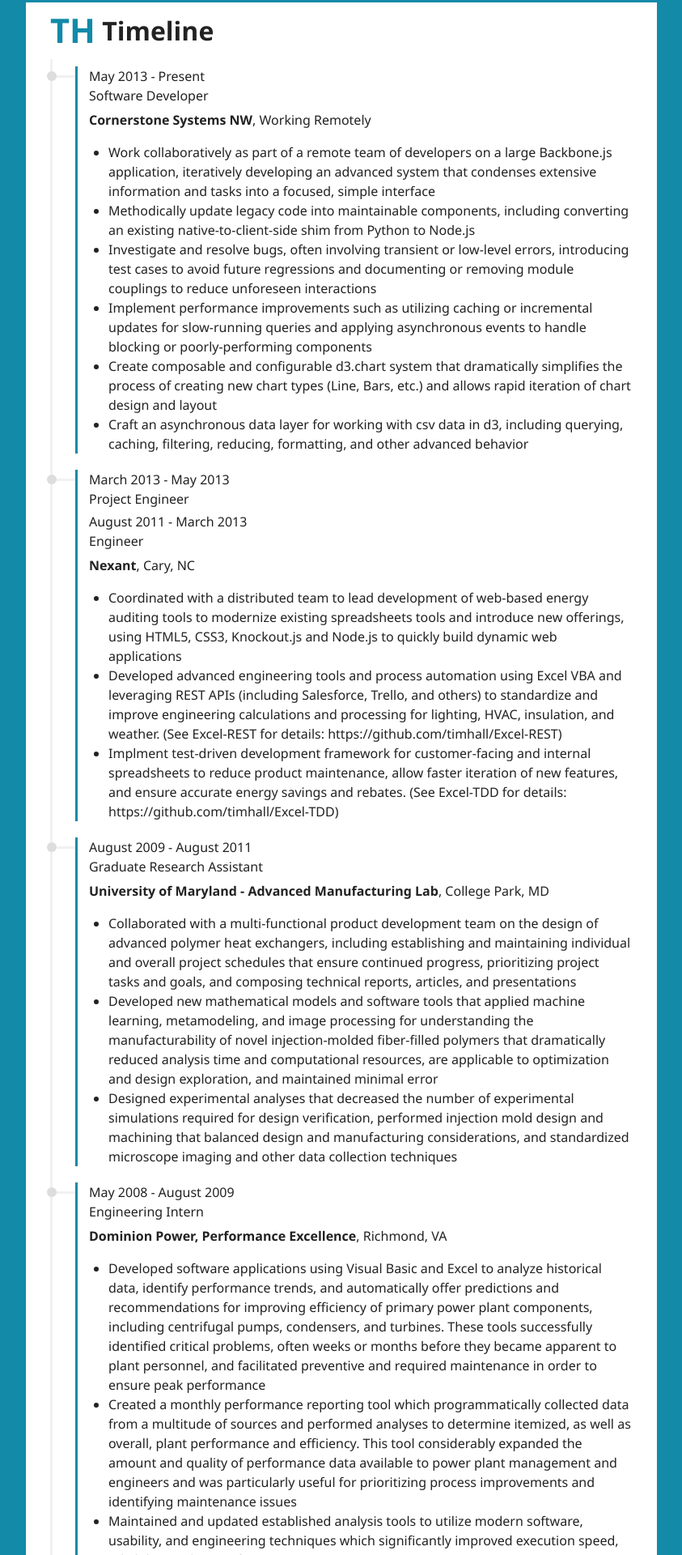
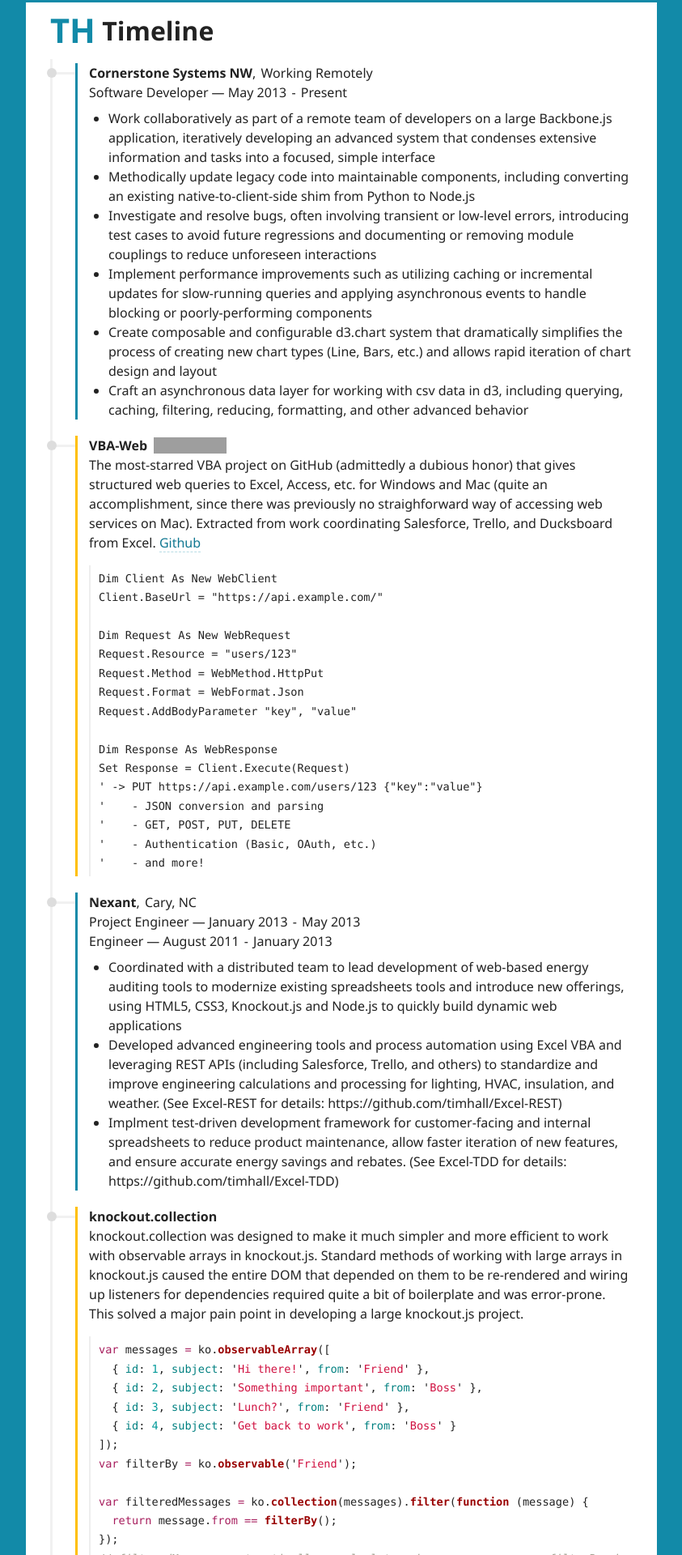
Before and after one commit to timhall/timhall.github.io, a Jekyll site: the page built from about/timeline.html, in a window 1280 px wide. Shown: the top 1920 px of the page at 81% size, without its empty margins (218-1061 px from the left). Built offline with Jekyll 4.4.1, drawn with Linux system fonts in a browser that asks for light colours; Markdown is read by kramdown in place of the engine named in the settings; some of the changed text lies outside the part shown; grey boxes are pictures that could not be loaded.

Commit message:
Start projects and two-column layout

````diff
--- a/_css/_article.scss
+++ b/_css/_article.scss
@@ -33,7 +33,7 @@
   color: #999;
 }
 
-.content {
+.article-content {
   @extend .container;
   @extend .clearfix;
 
@@ -49,9 +49,9 @@
 
 .article-footer {
   @extend .container;
-  padding-top: 2em;
+  padding-top: 1.5em;
   margin-bottom: 0.2em;
-  padding-bottom: 1em;
+  padding-bottom: 1.5em;
   text-align: center;
   color: darken(#b2b2b2, 20%);
   background-color: #fff;
@@ -65,3 +65,22 @@
     font-size: 1.6em;
   }
 }
+
+@media only screen and (min-width: 95em) {
+  .article-header.two-column, .article-content.two-column, .article-footer.two-column {
+    width: 90em;
+  }
+
+  .column {
+    width: 42em;
+
+    &.column-left {
+      float: left;
+      clear: left;
+    }
+    &.column-right {
+      float: right;
+      clear: right;
+    }
+  }
+}
--- a/_css/_base.scss
+++ b/_css/_base.scss
@@ -91,7 +91,7 @@ pre {
     padding: 10px;
   }
 }
-@media only screen and (min-width: 45em) {
+@media only screen and (min-width: 50em) {
   .container {
     width: 45em;
   }
--- a/_css/_timeline.scss
+++ b/_css/_timeline.scss
@@ -10,6 +10,7 @@ $professional-color: $primary-color;
 $project-color: darken(#fc3, 10%);
 
 .timeline {
+  @extend .clearfix;
   list-style: none;
   margin: 0;
   padding: 5px 0 5px $timeline-gap;
@@ -17,6 +18,7 @@ $project-color: darken(#fc3, 10%);
 }
 
 .timeline-item {
+  @extend .column;
   position: relative;
   border-left: solid $timeline-border-width $timeline-color;
   padding-left: 14px;
@@ -31,6 +33,7 @@ $project-color: darken(#fc3, 10%);
   }
 
   &.type-professional {
+    @extend .column-left;
     border-left-color: $professional-color;
 
     &:before {
@@ -42,6 +45,7 @@ $project-color: darken(#fc3, 10%);
     }
   }
   &.type-project {
+    @extend .column-right;
     margin-left: $project-gap;
     border-left-color: $project-color;
 
@@ -69,6 +73,7 @@ $project-color: darken(#fc3, 10%);
     &:after {
       content: ", ";
       font-weight: normal;
+      margin-right: 2px;
     }
   }
 
@@ -77,17 +82,12 @@ $project-color: darken(#fc3, 10%);
   }
 
   .titles {
-    // @extend .clearfix;
     list-style: none;
     margin: 0 0 6px 0;
     padding: 0;
 
     & > li {
-      // float: left;
       display: block;
-      // margin-left: 20px;
-      margin-top: 4px;
-      // text-align: center;
 
       &:first-child {
         margin-left: 0;
@@ -96,34 +96,28 @@ $project-color: darken(#fc3, 10%);
   }
 
   .title {
-    display: block;
-    // margin-top: 2px;
+    margin-right: 4px;
   }
 
   .dates {
-    @extend .clearfix;
+
   }
 
   .date {
-    // height: 2.6em;
-    text-align: center;
-    float: left;
+
   }
 
   .date-name {
-    // line-height: 2.6em;
+
   }
   .date-month {
     line-height: 1.0em;
   }
   .date-year {
     line-height: 1.0em;
-    // display: block;
   }
   .date-range {
-    float: left;
-    // line-height: 2.6em;
-    padding: 0 4px;
+    padding: 0 2px;
   }
 
   .start-date {
@@ -143,6 +137,7 @@ $project-color: darken(#fc3, 10%);
   .professional-details {
     padding-left: 1.5em;
     list-style-type: disc;
+    margin: 0.5em 0 0 0;
 
     & > li > p {
       margin: 0;
@@ -152,6 +147,11 @@ $project-color: darken(#fc3, 10%);
   .project {
     font-weight: bold;
   }
+
+  .github-star {
+    vertical-align: sub;
+    margin-left: 4px;
+  }
 }
 
 // Media
--- a/_data/about.yml
+++ b/_data/about.yml
@@ -18,16 +18,39 @@ timeline:
     - "Create composable and configurable d3.chart system that dramatically simplifies the process of creating new chart types (Line, Bars, etc.) and allows rapid iteration of chart design and layout"
     - "Craft an asynchronous data layer for working with csv data in d3, including querying, caching, filtering, reducing, formatting, and other advanced behavior"
 
-  # - project: VBA-Web
-  #   type: project
-  #   blurb: Most-starred VBA project on GitHub (admittedly a dubious honor)
+  - project: VBA-Web
+    github:
+      user: VBA-tools
+      repo: VBA-Web
+    type: project
+    blurb: |
+      The most-starred VBA project on GitHub (admittedly a dubious honor) that gives structured web queries to Excel, Access, etc. for Windows and Mac (quite an accomplishment, since there was previously no straighforward way of accessing web services on Mac). Extracted from work coordinating Salesforce, Trello, and Ducksboard from Excel. [Github](https://github.com/VBA-tools/VBA-Web)
+    example: |
+      ```VB.net
+      Dim Client As New WebClient
+      Client.BaseUrl = "https://api.example.com/"
+
+      Dim Request As New WebRequest
+      Request.Resource = "users/123"
+      Request.Method = WebMethod.HttpPut
+      Request.Format = WebFormat.Json
+      Request.AddBodyParameter "key", "value"
+
+      Dim Response As WebResponse
+      Set Response = Client.Execute(Request)
+      ' -> PUT https://api.example.com/users/123 {"key":"value"}
+      '    - JSON conversion and parsing
+      '    - GET, POST, PUT, DELETE
+      '    - Authentication (Basic, OAuth, etc.)
+      '    - and more!
+      ```
 
   - company: Nexant
     location: "Cary, NC"
     titles:
     - title: Project Engineer
       start_date:
-        month: March
+        month: January
         year: 2013
       end_date:
         month: May
@@ -37,7 +60,7 @@ timeline:
         month: August
         year: 2011
       end_date:
-        month: March
+        month: January
         year: 2013
     type: professional
     blurb:
@@ -45,6 +68,34 @@ timeline:
     - "Coordinated with a distributed team to lead development of web-based energy auditing tools to modernize existing spreadsheets tools and introduce new offerings, using HTML5, CSS3, Knockout.js and Node.js to quickly build dynamic web applications"
     - "Developed advanced engineering tools and process automation using Excel VBA and leveraging REST APIs (including Salesforce, Trello, and others) to standardize and improve engineering calculations and processing for lighting, HVAC, insulation, and weather. (See Excel-REST for details: https://github.com/timhall/Excel-REST)"
     - "Implment test-driven development framework for customer-facing and internal spreadsheets to reduce product maintenance, allow faster iteration of new features, and ensure accurate energy savings and rebates. (See Excel-TDD for details: https://github.com/timhall/Excel-TDD)"
+
+  - project: knockout.collection
+    github:
+      user: timhall
+      repo: knockout.collection
+    type: project
+    blurb: |
+      knockout.collection was designed to make it much simpler and more efficient to work with observable arrays in knockout.js. Standard methods of working with large arrays in knockout.js caused the entire DOM that depended on them to be re-rendered and wiring up listeners for dependencies required quite a bit of boilerplate and was error-prone. This solved a major pain point in developing a large knockout.js project.
+    example: |
+      ```js
+      var messages = ko.observableArray([
+        { id: 1, subject: 'Hi there!', from: 'Friend' },
+        { id: 2, subject: 'Something important', from: 'Boss' },
+        { id: 3, subject: 'Lunch?', from: 'Friend' },
+        { id: 4, subject: 'Get back to work', from: 'Boss' }
+      ]);
+      var filterBy = ko.observable('Friend');
+
+      var filteredMessages = ko.collection(messages).filter(function (message) {
+        return message.from == filterBy();
+      });
+      // filteredMessages automatically recalculates whenever messages or filterBy changes
+
+      // Features:
+      // - filter, map, pluck, and uniq functions observe changes of internal observables
+      // - results are patched, making redraws occur only as-needed
+      // - results are cached to avoid unneccesary re-evaluations
+      ```
 
   - company: University of Maryland - Advanced Manufacturing Lab
     location: "College Park, MD"
--- a/_layouts/default.html
+++ b/_layouts/default.html
@@ -1,15 +1,15 @@
 ---
 layout: blank
 ---
-<header class="article-header">
+<header class="article-header{% if page.columns %} two-column{% endif %}">
   <h1 class="article-title"><a class="logo" href="/">TH</a> {{ page.title }}</h1>
   {{ if page.meta }}
     <span class="article-meta">{{ page.meta }}</span>
   {{ endif }}
 </header>
-<article class="content">
+<article class="article-content{% if page.columns %} two-column{% endif %}">
   {{ content }}
 </article>
-<footer class="article-footer">
+<footer class="article-footer{% if page.columns %} two-column{% endif %}">
   Tim Hall - Pondering Engineering, Code, and Other Things
 </footer>
--- a/about/timeline.html
+++ b/about/timeline.html
@@ -1,5 +1,6 @@
 ---
 layout: default
+columns: 2
 title: Timeline
 ---
 
@@ -8,9 +9,12 @@ title: Timeline
     {% if item.type == "professional" %}
       <section class="timeline-item type-professional">
         <i class="type-icon"></i>
+        <span class="company">{{ item.company }}</span>
+        <span class="location">{{ item.location }}</span>
         <ul class="titles">
         {% for title in item.titles %}
           <li>
+            <span class="title">{{ title.title }}</span>&mdash;
             <span class="dates">
               <time class="date start-date">
                 {% if title.start_date.name %}
@@ -30,12 +34,9 @@ title: Timeline
                 {% endif %}
               </time>
             </span>
-            <span class="title">{{ title.title }}</span>
           </li>
         {% endfor %}
         </ul>
-        <span class="company">{{ item.company }}</span>
-        <span class="location">{{ item.location }}</span>
         {% if item.blurb %}
         <div class="blurb">
           {{ item.blurb | markdownify }}
@@ -52,9 +53,20 @@ title: Timeline
       <section class="timeline-item type-project">
         <i class="type-icon"></i>
         <span class="project">{{ item.project }}</span>
+        {% if item.github %}
+          <iframe src="https://ghbtns.com/github-btn.html?user={{ item.github.user }}&repo={{ item.github.repo }}&type=star&count=true"
+            class="github-star" frameborder="0" scrolling="0" width="170px" height="20px"></iframe>
+        {% endif %}
+        {% if item.blurb %}
         <div class="blurb">
           {{ item.blurb | markdownify }}
         </div>
+        {% endif %}
+        {% if item.example %}
+        <div class="example">
+          {{ item.example | markdownify }}
+        </div>
+        {% endif %}
       </section>
     {% endif %}
   {% endfor %}
````
Also changed, not shown: _layouts/article.html (+2 -13 lines).
